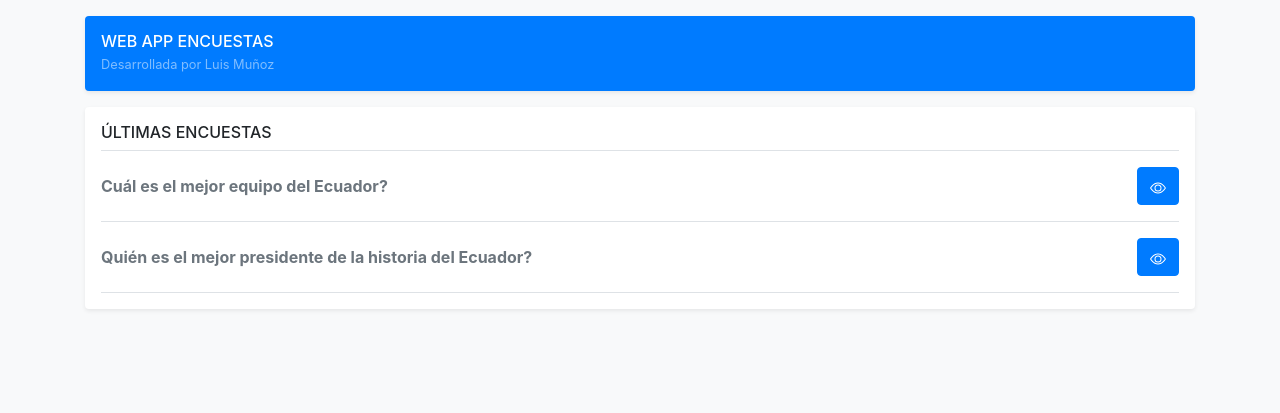
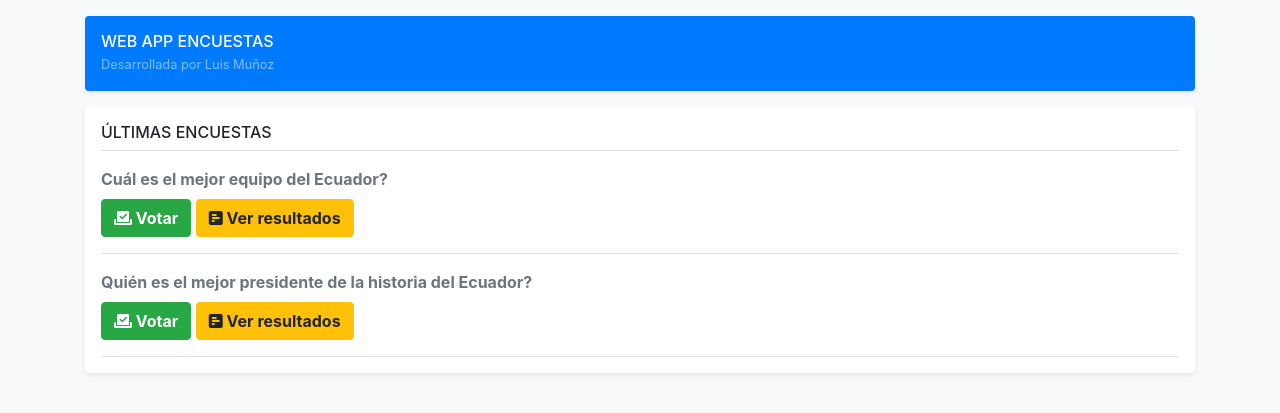
Before and after one commit to la2mpk/Django-Tutorial-Web-App, a Django app: page /polls/ in a window 1280 px wide. Shown: the top 413 px of the page. Run offline with Django 3.2, Linux system fonts and the light colour scheme; data comes from the database, SQL or seed files in the repository; some libraries are stand-ins or nearby versions.

Commit message:
Django WebApp Tutorial Parte 3: Botones e Iconos

```diff
--- a/polls/urls.py
+++ b/polls/urls.py
@@ -5,7 +5,7 @@ from . import views
 app_name = 'polls'
 urlpatterns = [
     path('', views.IndexPageView.as_view(), name='index'),
-    path('<int:question_id>/', views.detail, name='detail'),
+    path('<int:question_id>/', views.detail, name='details'),
     path('<int:question_id>/results/', views.results, name='results'),
     path('<int:question_id>/vote/', views.vote, name='vote')
 ]
--- a/polls/views.py
+++ b/polls/views.py
@@ -14,13 +14,13 @@ class IndexPageView(generic.ListView):
 
 
 def detail(request, question_id):
-    question = get_object_or_404(Question, pk=question_id)
-    context = {'question': question}
-    return render(request, 'polls/details.html', context)
+    return HttpResponse(f'You are seeing the details of quesion {question_id}')
 
 
 def results(request, question_id):
-    return HttpResponse(f'You are looking at the results of question {question_id}')
+    question = get_object_or_404(Question, pk=question_id)
+    context = {'question': question}
+    return render(request, 'polls/results.html', context)
 
 
 def vote(request, question_id):
--- a/templates/base.html
+++ b/templates/base.html
@@ -7,6 +7,9 @@
 
     <!-- Bootstrap CSS -->
     <link rel="stylesheet" href="https://stackpath.bootstrapcdn.com/bootstrap/4.4.1/css/bootstrap.min.css" integrity="sha384-Vkoo8x4CGsO3+Hhxv8T/Q5PaXtkKtu6ug5TOeNV6gBiFeWPGFN9MuhOf23Q9Ifjh" crossorigin="anonymous">
+
+    <!-- Font Awesone -->
+    <script src="https://kit.fontawesome.com/eb24782ebb.js" crossorigin="anonymous"></script>
 
     <title>Polls's Web App</title>
   </head>
--- a/templates/polls/index.html
+++ b/templates/polls/index.html
@@ -6,15 +6,17 @@
             {% for question in latest_questions_list %}
                 <div class="media text-muted pt-3">
                     <div class="media-body pb-3 mb-0 lh-125 border-bottom border-gray">
-                        <div class="d-flex justify-content-between align-items-center w-100">
+                        <div class="d-flex mb-2 justify-content-between align-items-center w-100">
                             <strong class="text-gray-dark">{{question.question_text}}</strong>
-                            <a class="btn btn-primary" href="{% url 'polls:detail' question.id %}" role="button">
-                                <svg width="1em" height="1em" viewBox="0 0 16 16" class="bi bi-eye" fill="currentColor" xmlns="http://www.w3.org/2000/svg">
-                                  <path fill-rule="evenodd" d="M16 8s-3-5.5-8-5.5S0 8 0 8s3 5.5 8 5.5S16 8 16 8zM1.173 8a13.134 13.134 0 0 0 1.66 2.043C4.12 11.332 5.88 12.5 8 12.5c2.12 0 3.879-1.168 5.168-2.457A13.134 13.134 0 0 0 14.828 8a13.133 13.133 0 0 0-1.66-2.043C11.879 4.668 10.119 3.5 8 3.5c-2.12 0-3.879 1.168-5.168 2.457A13.133 13.133 0 0 0 1.172 8z"/>
-                                  <path fill-rule="evenodd" d="M8 5.5a2.5 2.5 0 1 0 0 5 2.5 2.5 0 0 0 0-5zM4.5 8a3.5 3.5 0 1 1 7 0 3.5 3.5 0 0 1-7 0z"/>
-                                </svg>
-                            </a>
                         </div>
+                        <a class="btn btn-success font-weight-bold" href="#" role="button">
+                            <i class="fas fa-vote-yea"></i>
+                            Votar
+                        </a>
+                        <a class="btn btn-warning font-weight-bold" href="{% url 'polls:results' question.id %}" role="button">
+                            <i class="fas fa-poll-h"></i>
+                            Ver resultados
+                        </a>
                     </div>
                 </div>
             {% endfor %}
--- a/templates/polls/details.html
+++ b/templates/polls/results.html
@@ -21,6 +21,9 @@
             </svg>
             Volver a inicio
         </a>
-        <a href="#" class="btn btn-primary shadow lift mr-1 font-weight-bold">Votar</a>
+        <a href="#" class="btn btn-success shadow lift mr-1 font-weight-bold">
+            <i class="fas fa-vote-yea"></i>
+            Votar
+        </a>
     </div>
 {% endblock %}
```
